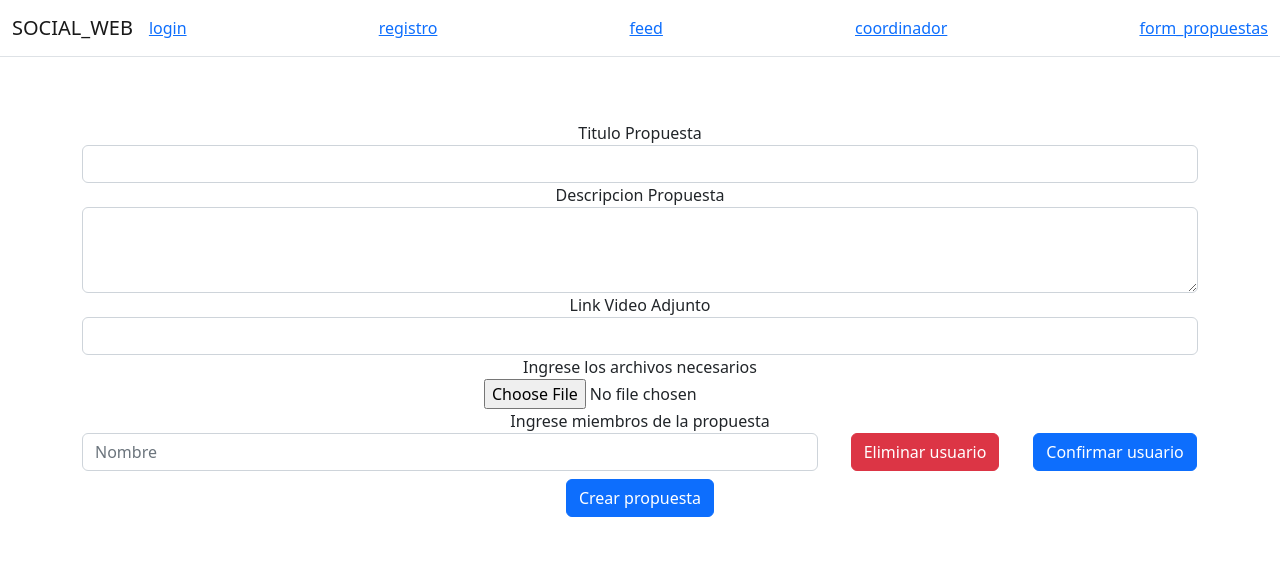
After one commit to Edwin-DEV-py/SocialWeb2, a Django app: page /form_propuestas/ in a window 1280 px wide. The commit adds this page. Shown: the top 564 px of the page. Run offline with Django 4.2, Linux system fonts and the light colour scheme; parts of the project's set-up code (start-up, migrations or seed data) failed here and were passed over; some libraries are stand-ins or nearby versions.

Commit message:
formulario propuestas

```diff
--- a/Web/Web/urls.py
+++ b/Web/Web/urls.py
@@ -15,7 +15,7 @@ Including another URLconf
 """
 from django.contrib import admin
 from django.urls import path
-from Web2.views import registro,index,login,feed,coordinador
+from Web2.views import registro,index,login,feed,coordinador,form_propuestas
 
 urlpatterns = [
     path('', index,name="index"),
@@ -25,4 +25,5 @@ urlpatterns = [
     path('login/', login,name="login"),
     path('feed/', feed,name="feed"),
     path('coordinador/', coordinador,name="coordinador"),
+    path('form_propuestas/', form_propuestas,name="form_propuestas"),
 ]
--- a/Web/Web2/views.py
+++ b/Web/Web2/views.py
@@ -35,3 +35,6 @@ def registro(request):
 
 def coordinador(request):
     return render(request,'coordinador.html')
+
+def form_propuestas(request):
+    return render(request,'form_propuestas.html')
--- /dev/null
+++ b/Web/templates/form_propuestas.html
@@ -0,0 +1,43 @@
+{% extends "index.html" %}
+{% block index %}
+<center>
+    <form action="#">
+        <div class="container py-5 h-100">
+            <div class="form-group">
+                <label>Titulo Propuesta</label>
+                <input type="text" class="form-control" id="Propuesta_titulo">
+            </div>
+
+            <div class="form-group">
+                <label for="exampleFormControlTextarea1">Descripcion Propuesta</label>
+                <textarea class="form-control" id="exampleFormControlTextarea1" rows="3"></textarea>
+            </div>
+            <div class="form-group">
+                <label>Link Video Adjunto</label>
+                <input type="text" class="form-control" id="Video_Link">
+            </div>
+            <div class="form-group">
+                <label>Ingrese los archivos necesarios</label>
+            </div>
+            <div>
+                <input type="file" class="form-control-file" id="exampleFormControlFile1">
+            </div>
+            <div class="form-group">
+                <label for="formGroupExampleInput">Ingrese miembros de la propuesta</label>
+                <div class="row">
+                    <div class="col-sm-8">
+                        <input type="text" class="form-control" id="formGroupExampleInput" placeholder="Nombre">
+                    </div>
+                    <div class="col">
+                        <button type="submit" class="btn btn-danger mb-2">Eliminar usuario</button>
+                    </div>
+                    <div class="col">
+                        <button type="submit" class="btn btn-primary mb-2">Confirmar usuario</button>
+                    </div>
+                </div>
+            </div>
+            <button type="submit" class="btn btn-primary">Crear propuesta</button>
+        </div>
+    </form>
+</center>
+{% endblock %}
--- a/Web/templates/index.html
+++ b/Web/templates/index.html
@@ -33,6 +33,9 @@
                     <ul class="navbar-nav navbar">
                         <li><a href="{% url 'coordinador' %}">coordinador</a></li>
                     </ul>
+                    <ul class="navbar-nav navbar">
+                        <li><a href="{% url 'form_propuestas' %}">form_propuestas</a></li>
+                    </ul>
                 </div>
             </div>
         </nav>
--- a/Web/templates/login.html
+++ b/Web/templates/login.html
@@ -2,7 +2,6 @@
 {% block index %}
 {% load widget_tweaks%}
 <head>
-<link href="//maxcdn.bootstrapcdn.com/bootstrap/3.3.0/css/bootstrap.min.css" rel="stylesheet" id="bootstrap-css">
 <script src="//maxcdn.bootstrapcdn.com/bootstrap/3.3.0/js/bootstrap.min.js"></script>
 <script src="//code.jquery.com/jquery-1.11.1.min.js"></script>
 <link rel="stylesheet" href="~/css/registro_css.css" asp-append-version="true" />
--- a/Web/templates/registro.html
+++ b/Web/templates/registro.html
@@ -2,7 +2,6 @@
 {% block index %}
 {% load widget_tweaks%}
 <head>
-<link href="//maxcdn.bootstrapcdn.com/bootstrap/3.3.0/css/bootstrap.min.css" rel="stylesheet" id="bootstrap-css">
 <script src="//maxcdn.bootstrapcdn.com/bootstrap/3.3.0/js/bootstrap.min.js"></script>
 <script src="//code.jquery.com/jquery-1.11.1.min.js"></script>
 <link rel="stylesheet" href="~/css/registro_css.css" asp-append-version="true" />
```
